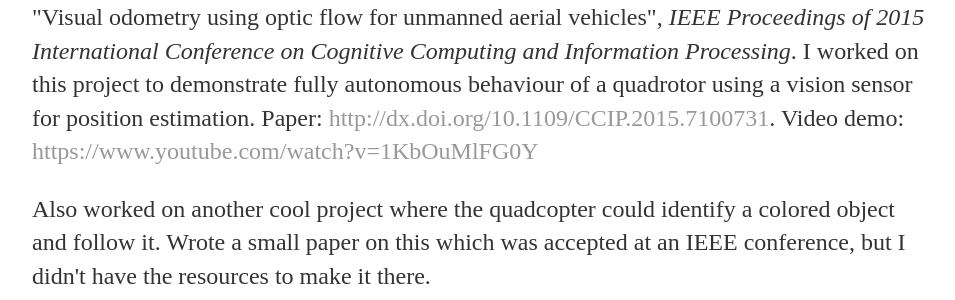
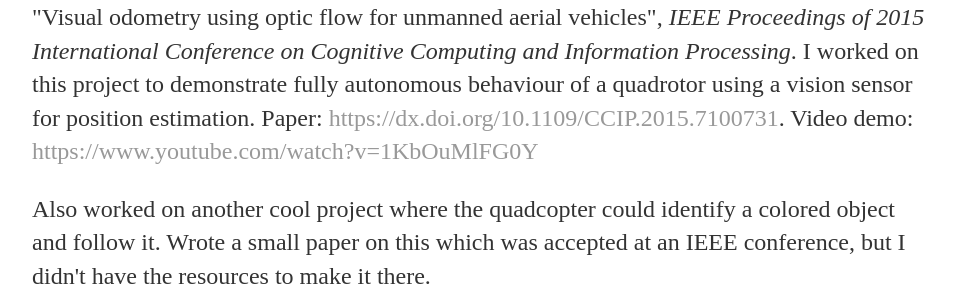
Before and after one commit to vikrantvm/vikrantvm.github.io, a Jekyll site: the page built from research/index.html, in a window 1280 px wide. Shown: the part 292-592 px from the top of the page, without its empty margins (160-1115 px from the left). Built offline with Jekyll 4.4.1, drawn with Linux system fonts in a browser that asks for light colours; some of the changed lines change nothing that is shown.

Commit message:
update site

```diff
--- a/research/index.html
+++ b/research/index.html
@@ -6,6 +6,6 @@ title: Vikrant's Research
 <div class="research">
   <h1>Select projects</h1>
 	<p>"Multipoint cable cam system and method".<i></i> US Patent (granted) US11169522B2. <a href="https://patents.google.com/patent/US11169522B2/">https://patents.google.com/patent/US11169522B2/</a>
-	<p>"Visual odometry using optic flow for unmanned aerial vehicles",<i> IEEE Proceedings of 2015 International Conference on Cognitive Computing and Information Processing</i>. I worked on this project to demonstrate fully autonomous behaviour of a quadrotor using a vision sensor for position estimation. Paper: <a href="http://dx.doi.org/10.1109/CCIP.2015.7100731">http://dx.doi.org/10.1109/CCIP.2015.7100731</a>. Video demo: <a href="https://www.youtube.com/watch?v=1KbOuMlFG0Y">https://www.youtube.com/watch?v=1KbOuMlFG0Y</a></p>
+	<p>"Visual odometry using optic flow for unmanned aerial vehicles",<i> IEEE Proceedings of 2015 International Conference on Cognitive Computing and Information Processing</i>. I worked on this project to demonstrate fully autonomous behaviour of a quadrotor using a vision sensor for position estimation. Paper: <a href="https://dx.doi.org/10.1109/CCIP.2015.7100731">https://dx.doi.org/10.1109/CCIP.2015.7100731</a>. Video demo: <a href="https://www.youtube.com/watch?v=1KbOuMlFG0Y">https://www.youtube.com/watch?v=1KbOuMlFG0Y</a></p>
     <p>Also worked on another cool project where the quadcopter could identify a colored object and follow it. Wrote a small paper on this which was accepted at an IEEE conference, but I didn't have the resources to make it there.</p>
 </div>
```
